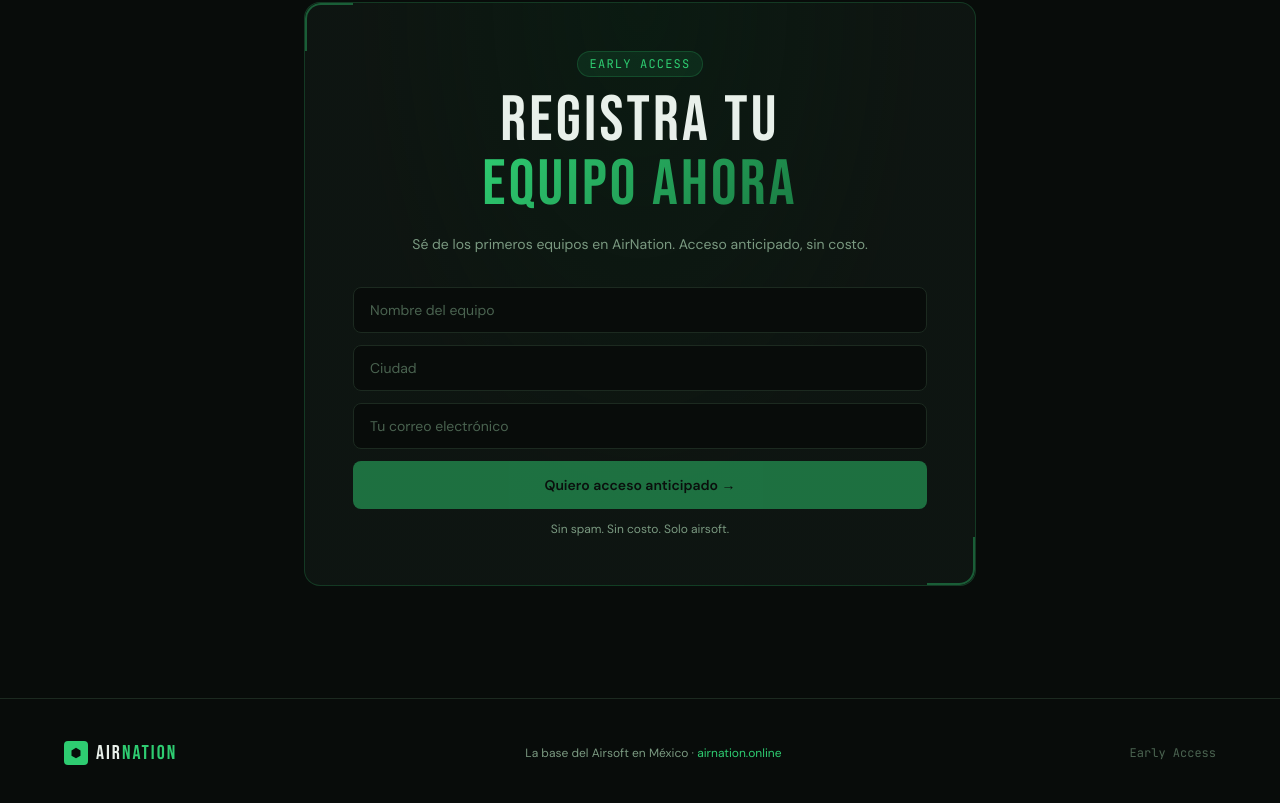
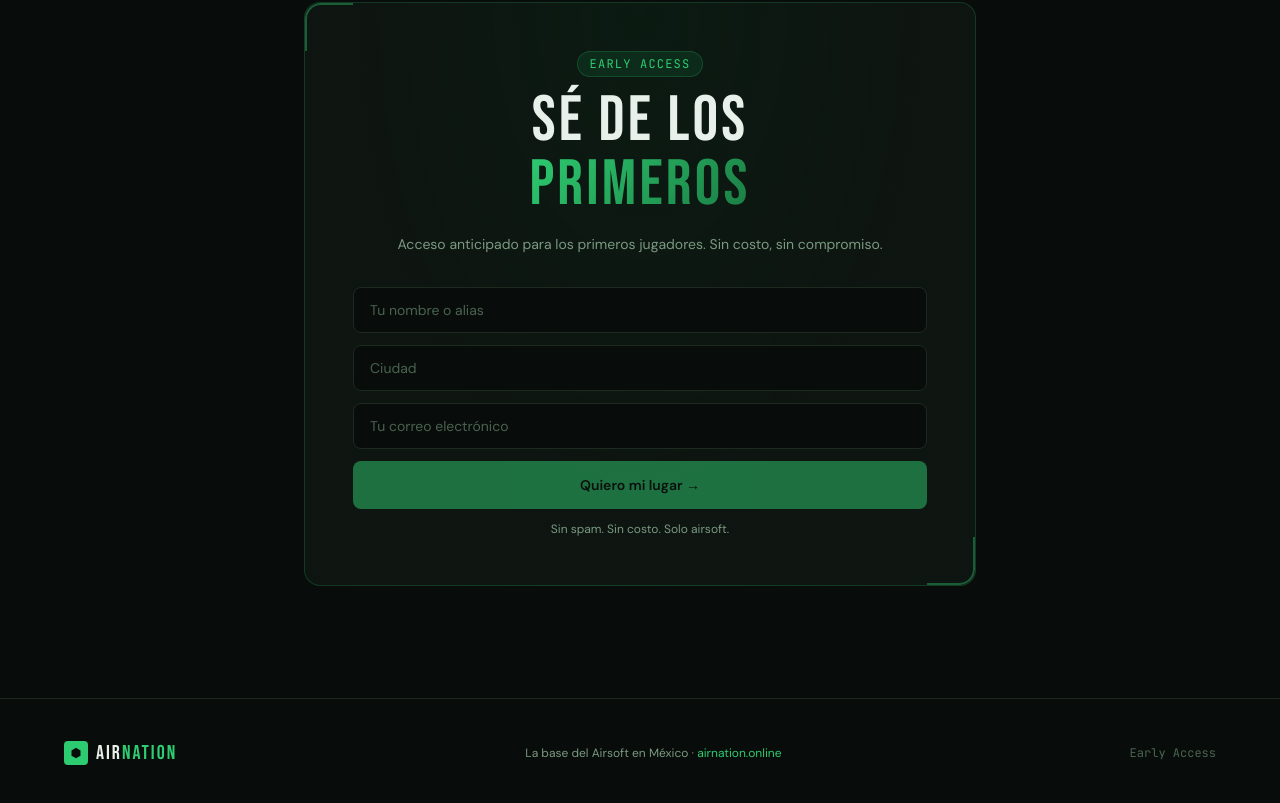
Before and after one commit to Luiszepedaxd/Air-Nation, a Next.js app in the folder frontend/: page / in a window 1280 px wide. Shown: the part 2627-3430 px from the top of the page. Built offline with nearby package versions, Linux system fonts and the light colour scheme.

Commit message:
feat: actualizar copy de sección Early Access
Made-with: Cursor

```diff
--- a/frontend/components/landing/WaitlistSection.tsx
+++ b/frontend/components/landing/WaitlistSection.tsx
@@ -37,11 +37,11 @@ export default function WaitlistSection() {
               Early Access
             </span>
             <h2 className="font-display text-[clamp(2rem,6vw,4rem)] text-air-text tracking-wider leading-none mb-4">
-              REGISTRA TU<br />
-              <span className="text-gradient-green">EQUIPO AHORA</span>
+              SÉ DE LOS<br />
+              <span className="text-gradient-green">PRIMEROS</span>
             </h2>
             <p className="font-body text-air-text-dim text-sm leading-relaxed">
-              Sé de los primeros equipos en AirNation. Acceso anticipado, sin costo.
+              Acceso anticipado para los primeros jugadores. Sin costo, sin compromiso.
             </p>
           </div>
 
@@ -61,7 +61,7 @@ export default function WaitlistSection() {
             <div className="flex flex-col gap-3">
               <input
                 type="text"
-                placeholder="Nombre del equipo"
+                placeholder="Tu nombre o alias"
                 value={teamName}
                 onChange={(e) => setTeamName(e.target.value)}
                 className="w-full px-4 py-3 bg-air-bg border border-air-border rounded-lg text-air-text placeholder-air-muted text-sm font-body focus:outline-none focus:border-air-green/50 transition-colors"
@@ -85,7 +85,7 @@ export default function WaitlistSection() {
                 disabled={status === "loading" || !email || !teamName}
                 className="w-full py-3.5 bg-air-green text-air-bg font-body font-semibold rounded-lg transition-all hover:brightness-110 disabled:opacity-50 disabled:cursor-not-allowed text-sm"
               >
-                {status === "loading" ? "Enviando..." : "Quiero acceso anticipado →"}
+                {status === "loading" ? "Enviando..." : "Quiero mi lugar →"}
               </button>
               {status === "error" && (
                 <p className="text-red-400 text-xs text-center font-body">
```
